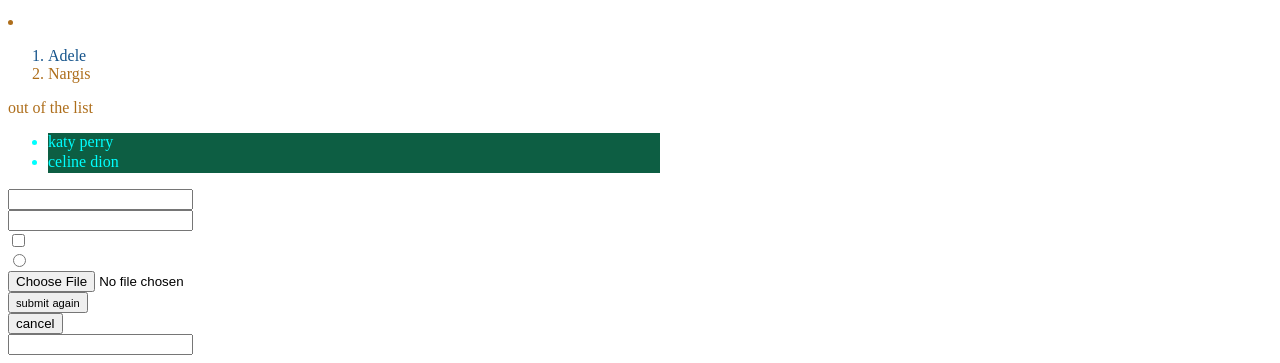
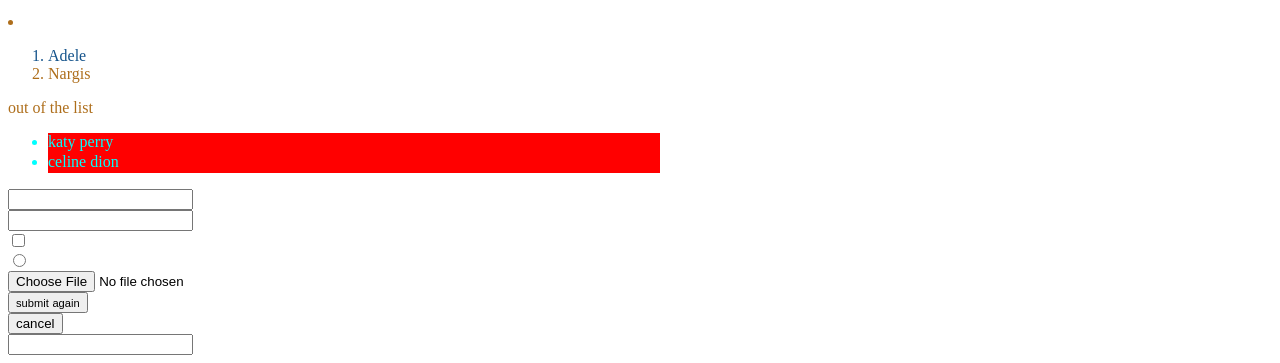
Before and after one commit to Fahim-Haque/adele, a plain HTML site: page index.html in a window 1280 px wide. Shown: the part 734-1097 px from the top of the page. Drawn offline with Linux system fonts and the light colour scheme.

Commit message:
Update index.html

```diff
--- a/index.html
+++ b/index.html
@@ -23,7 +23,7 @@
         }
         .down{
             color: aqua;
-            background-color: rgb(13, 94, 67);
+            background-color: red;
             height: 20px;
             width: 50%;
         }
```
